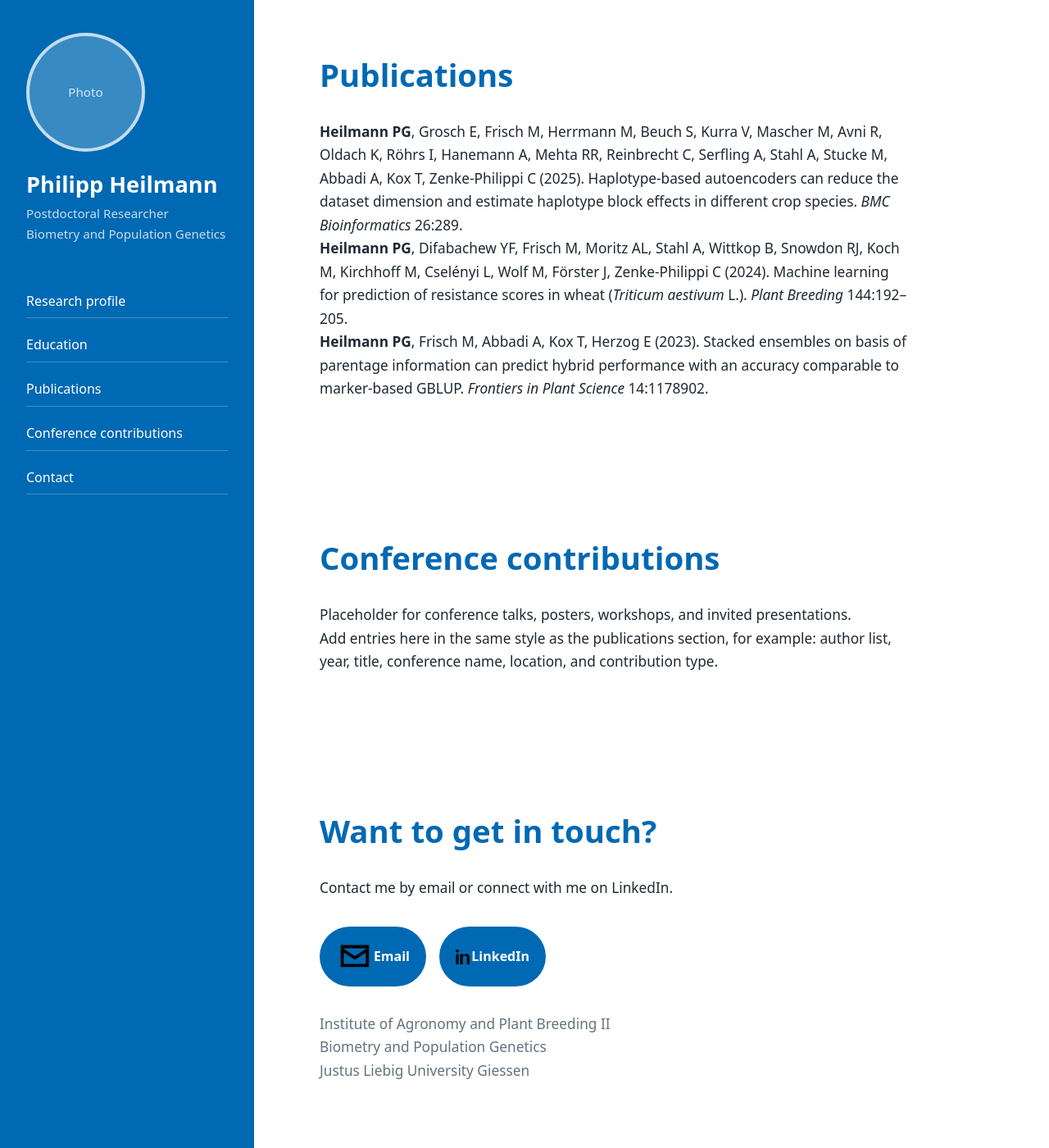
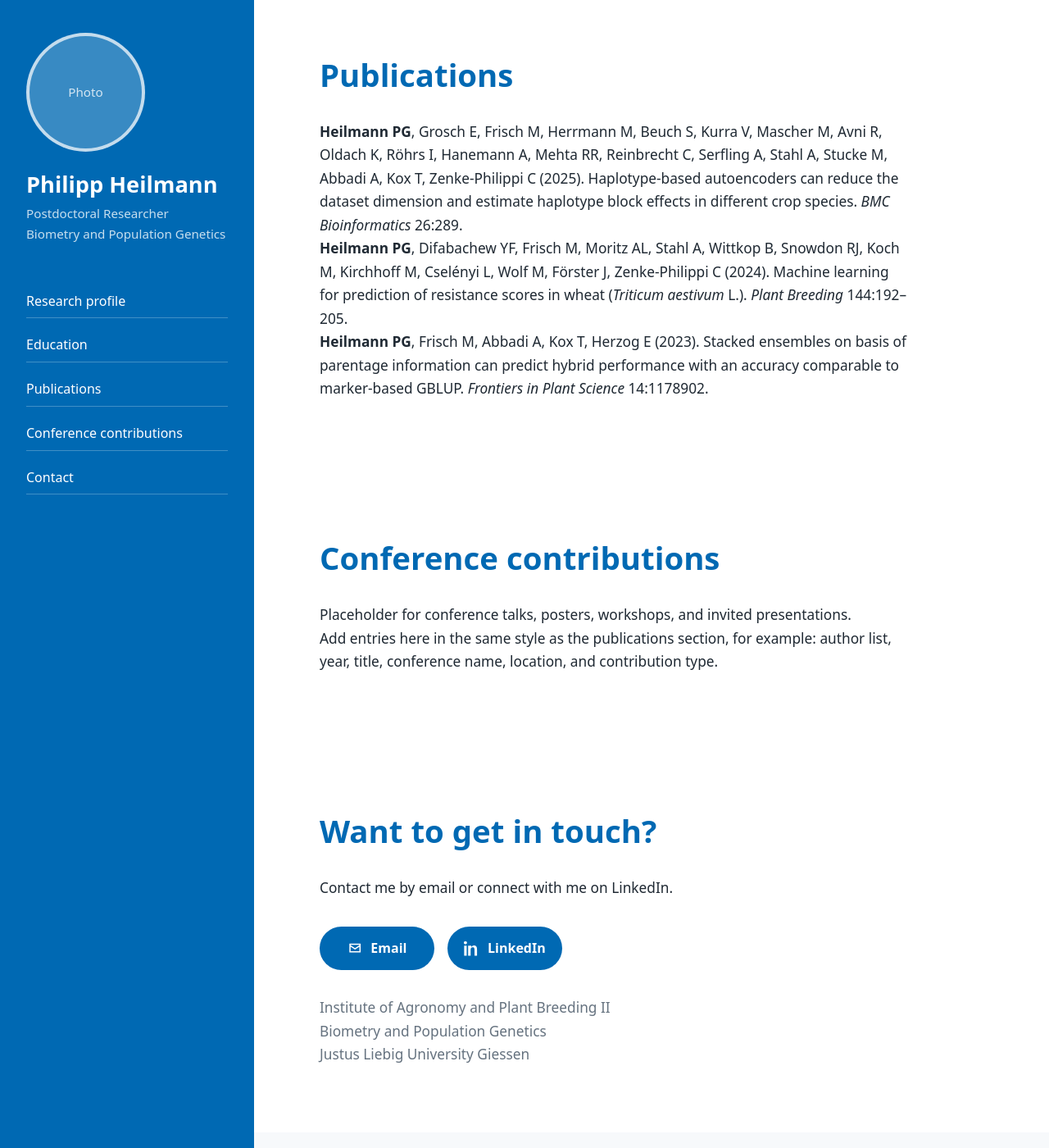
Before and after one commit to PGHeilmann/PGHeilmann.github.io, a Jekyll site: the page built from index.md, in a window 1280 px wide and 1400 px high, scrolled down 974 px. Shown: the whole window at 82% size. Built offline with Jekyll 4.4.1, drawn with Linux system fonts in a browser that asks for light colours.

Commit message:
Update style.scss

```diff
--- a/assets/css/style.scss
+++ b/assets/css/style.scss
@@ -174,8 +174,9 @@ section p {
 .contact-button {
   display: inline-flex;
   align-items: center;
+  gap: 0.65rem;
   justify-content: center;
-  min-width: 130px;
+  min-width: 140px;
   padding: 0.85rem 1.25rem;
   border-radius: 999px;
   background: var(--sidebar-blue);
@@ -190,6 +191,13 @@ section p {
   transform: translateY(-1px);
 }
 
+.contact-icon {
+  width: 1.15rem;
+  height: 1.15rem;
+  fill: currentColor;
+  flex-shrink: 0;
+}
+
 .contact-details {
   margin-top: 2rem;
   color: var(--text-muted);
```
